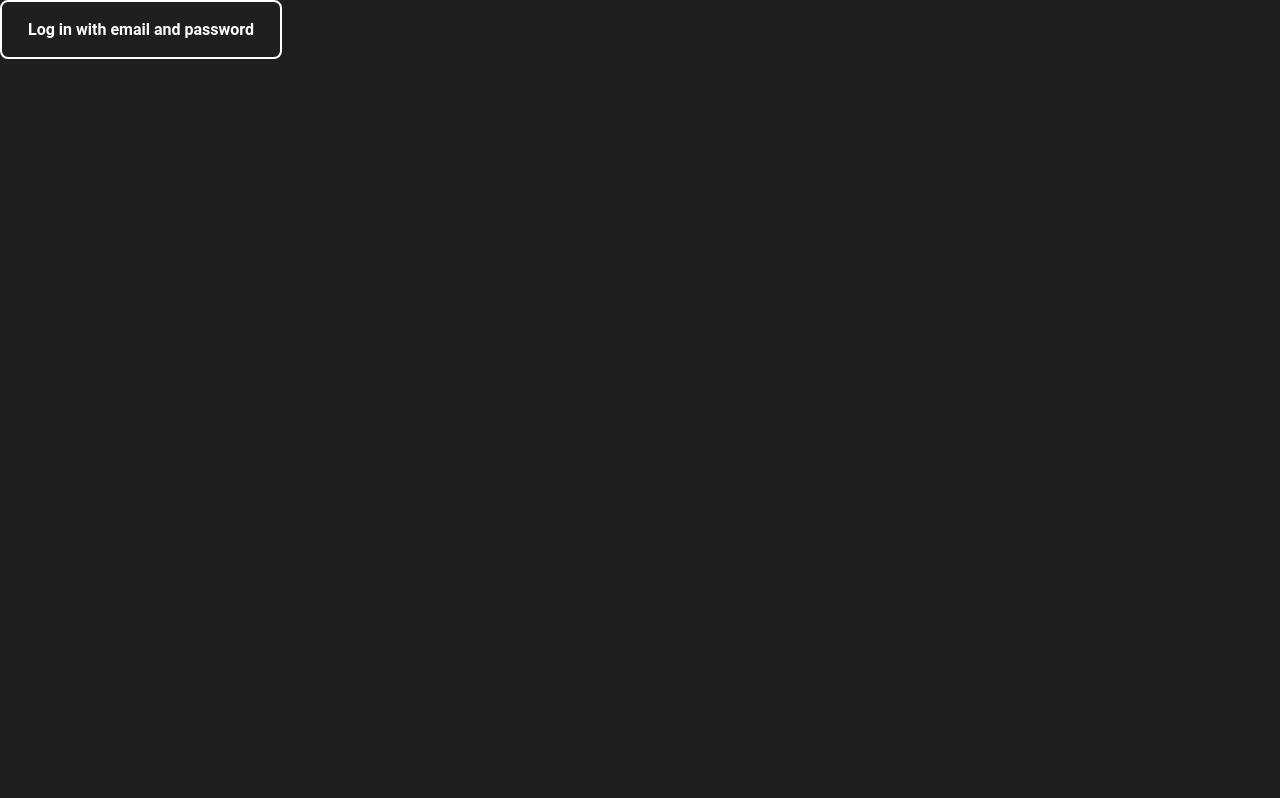
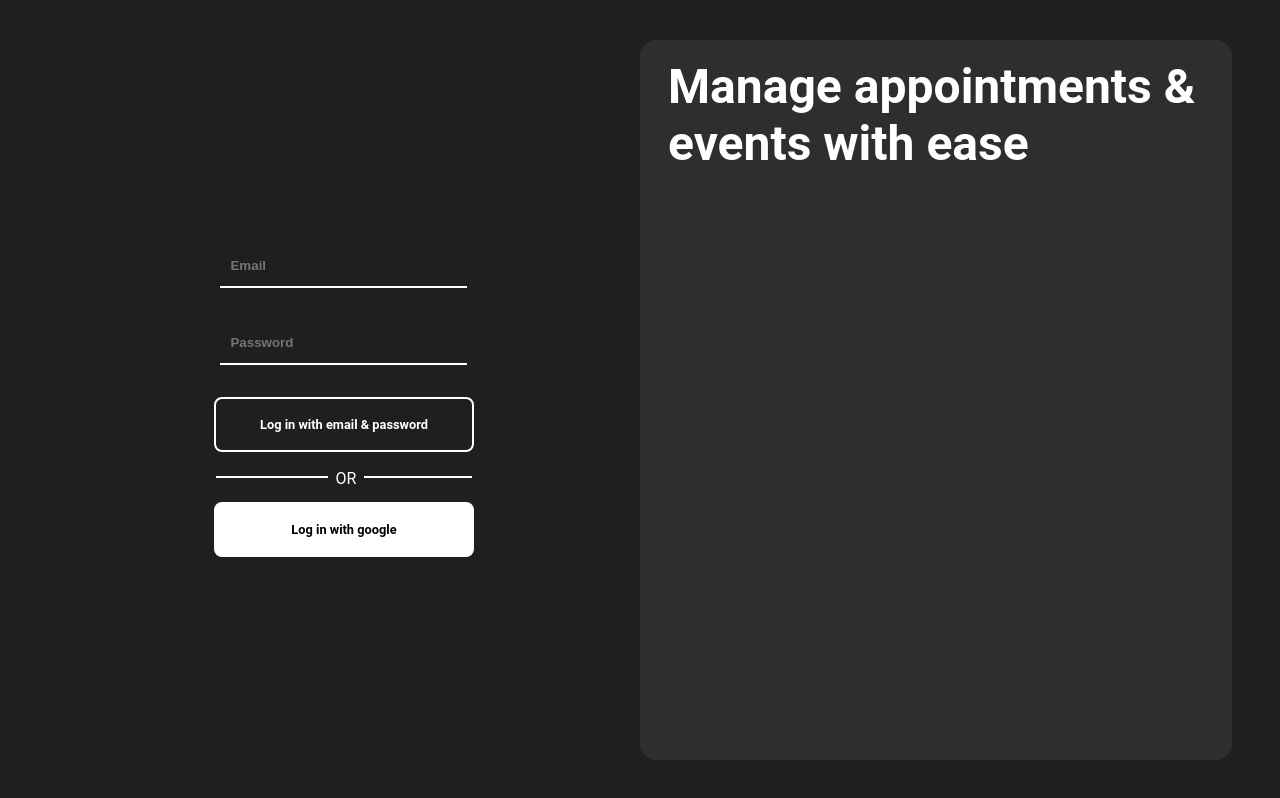
Before and after one commit to Rein-Schregardus/CalendarApp2526, a React (Vite) app in the folder app/: page / in a window 1280 px wide. Built offline with nearby package versions, Linux system fonts and the light colour scheme.

Commit message:
feature/login-page-prototype

```diff
--- a/app/package.json
+++ b/app/package.json
@@ -10,6 +10,7 @@
     "preview": "vite preview"
   },
   "dependencies": {
+    "axios": "^1.12.2",
     "react": "^19.1.1",
     "react-dom": "^19.1.1",
     "react-router-dom": "^7.9.1"
--- a/app/src/components/Button.module.css
+++ b/app/src/components/Button.module.css
@@ -2,21 +2,22 @@
   display: inline-block;
   border: 2px solid var(--color-text);
   border-radius: 8px;
-  padding: 18px 26px;
   cursor: pointer;
   background: transparent;
   text-decoration: none;
   color: var(--color-text);
   transition: background-color 0.25s ease, color 0.25s ease;
+  text-align: center;
 }
 
 .buttonInner {
   all: unset;
   cursor: inherit;
   color: inherit;
-  width: 100%;
   text-align: center;
   font-weight: bold;
+  padding: 18px 26px;
+  font-size: 0.8rem;
 }
 
 .buttonWrapper:hover
--- a/app/src/components/Button.tsx
+++ b/app/src/components/Button.tsx
@@ -5,10 +5,10 @@ interface ButtonProps extends React.ButtonHTMLAttributes<HTMLButtonElement> {
   children: React.ReactNode;
 }
 
-function Button({ primary = false, children, className = '', ...props }: ButtonProps) {
+const Button = ({ primary = false, children, className = '', ...props }: ButtonProps) => {
     return (
-        <div className={`${styles.buttonWrapper} ${primary ? styles.primary : ''}`}>
-            <button className={`${styles.buttonInner} ${className}`} {...props}>
+        <div className={`${styles.buttonWrapper} ${primary ? styles.primary : ''} ${className}`}>
+            <button className={`${styles.buttonInner}`} {...props}>
                 {children}
             </button>
         </div>
--- /dev/null
+++ b/app/src/components/TextField.module.css
@@ -0,0 +1,29 @@
+.inputWrapper {
+    display: inline-block;
+    border-bottom: 2px solid var(--color-text);
+    padding: 12px 8px;
+    width: 240px;
+}
+
+
+.input {
+    background: transparent;
+    text-decoration: none;
+    border: none;
+    font-weight: bold;
+    color: var(--color-text);
+    width: 100%;
+}
+
+.input:focus {
+    outline: none;
+}
+
+input::placeholder {
+  font-weight: bold;
+}
+
+.error {
+    border-bottom: 2px solid red;
+
+}
--- /dev/null
+++ b/app/src/components/TextField.tsx
@@ -0,0 +1,16 @@
+import styles from './TextField.module.css';
+
+type TextInputProps = {
+  error?: boolean;
+  className?: string;
+} & React.InputHTMLAttributes<HTMLInputElement>
+
+const TextInput = ({ error = false, className = '', ...props}: TextInputProps) => {
+    return (
+        <div className={`${className} ${styles.inputWrapper} ${error ? styles.error : ""}`}>
+            <input {...props} className={`${styles.input}`}/>
+        </div>
+    )
+}
+
+export default TextInput;
--- /dev/null
+++ b/app/src/pages/Auth.module.css
@@ -0,0 +1,94 @@
+.container
+{
+    display: flex;
+    height: 100vh;
+    margin: 0 48px;
+}
+
+.rightContainer
+{
+    width: 50vw;
+    height: inherit;
+    display: flex;
+    align-items: center;
+}
+
+.heroCard
+{
+    padding: 0px 20px;
+    background-color: var(--color-primary);
+    border-radius: 16px;
+    height: 90vh;
+}
+
+.title
+{
+    color: var(--color-text);
+    font-size: 48px;
+    margin: 0;
+    padding: 18px 8px;
+}
+
+.leftContainer
+{
+    width: 50vw;
+    height: inherit;
+    display: flex;
+    align-items: center;
+    justify-content: center;
+}
+
+.form
+{
+    display: flex;
+    flex-direction: column;
+    align-items: center;
+    justify-content: center;
+    max-width: 352px;
+}
+
+.margin
+{
+    margin: 16px;
+}
+
+.width
+{
+    width: 100%
+}
+
+.inputContainer
+{
+    display: flex;
+    flex-direction: column;
+    align-items: center;
+    justify-content: center;
+}
+
+.buttonContainer
+{
+    display: flex;
+    flex-direction: column;
+    align-items: center;
+    justify-content: center;
+}
+
+.divider {
+  border-bottom: 2px solid var(--color-text);
+  width: 100%;
+  position: relative;
+  display: flex;
+  align-items: center;
+  margin: 8px 0;
+}
+
+.divider span
+{
+    position: absolute;
+    content: "OR";
+    color: var(--color-text);
+    top: -7px;
+    right: 42%;
+    padding: 0 8px;
+    background-color: var(--color-background);
+}
--- a/app/src/pages/auth.tsx
+++ b/app/src/pages/auth.tsx
@@ -1,15 +1,73 @@
+import React, { useState } from 'react';
+import axios from 'axios';
+
 import Button from '../components/Button';
+import TextField from '../components/TextField';
 
+import styles from './Auth.module.css';
 
+const Auth = () =>
+{
+    const [email, setEmail] = useState('');
+    const [password, setPassword] = useState('');
+    const [loading, setLoading] = useState(false);
+    const [error, setError] = useState<string | null>(null);
 
-function Auth()
-{
-    const handleClick = () => {
-        console.log("Button clicked!")
+    const handleSubmit = async (e: React.FormEvent) =>
+    {
+        e.preventDefault();
+        setError(null);
+        setLoading(true);
+
+        try {
+            const response = await axios.post('127.0.0.1:7223/login', {
+                email,
+                password,
+            });
+
+            console.log('Login successful: ', response.data )
+        } catch (error: any) {
+            console.error(error);
+            setError(error.response?.data?.message || 'Login failed');
+        } finally {
+            setLoading(false);
+        }
     }
 
     return (
-        <Button className='' onClick={handleClick}>Log in with email and password</Button>
+        <div className = {styles.container}>
+            <div className = {styles.leftContainer}>
+                <form onSubmit={handleSubmit} className = {styles.form}>
+                    <div className= {styles.inputContainer}>
+                        {error && <p style={{ color: 'red' }}>{error}</p>}
+                        <TextField
+                            type="email"
+                            placeholder="Email"
+                            value={email}
+                            onChange={(e) => setEmail(e.target.value)}
+                            className = {`${styles.margin} ${styles.width}`}
+                        />
+                        <TextField
+                            type="password"
+                            placeholder='Password'
+                            value={password}
+                            onChange={(e) => setPassword(e.target.value)}
+                            className = {`${styles.margin} ${styles.width}`}
+                        />
+                    </div>
+                    <div className= {styles.buttonContainer}>
+                        <Button type="submit" disabled={loading} className = {`${styles.margin} ${styles.width}`}>Log in with email & password</Button>
+                        <div className = {styles.divider}><span>OR</span></div>
+                        <Button className = {`${styles.margin} ${styles.width}`} primary>Log in with google</Button>
+                    </div>
+                </form>
+            </div>
+            <div className = {styles.rightContainer}>
+                <div className = {styles.heroCard}>
+                    <h1 className = {styles.title}>Manage appointments & events with ease</h1>
+                </div>
+            </div>
+        </div>
     );
 }
 
```
Also changed, not shown: app/src/components/login.tsx (deleted, +0 -22 lines), 1 other file (tests, documents, lock files or other folders).
